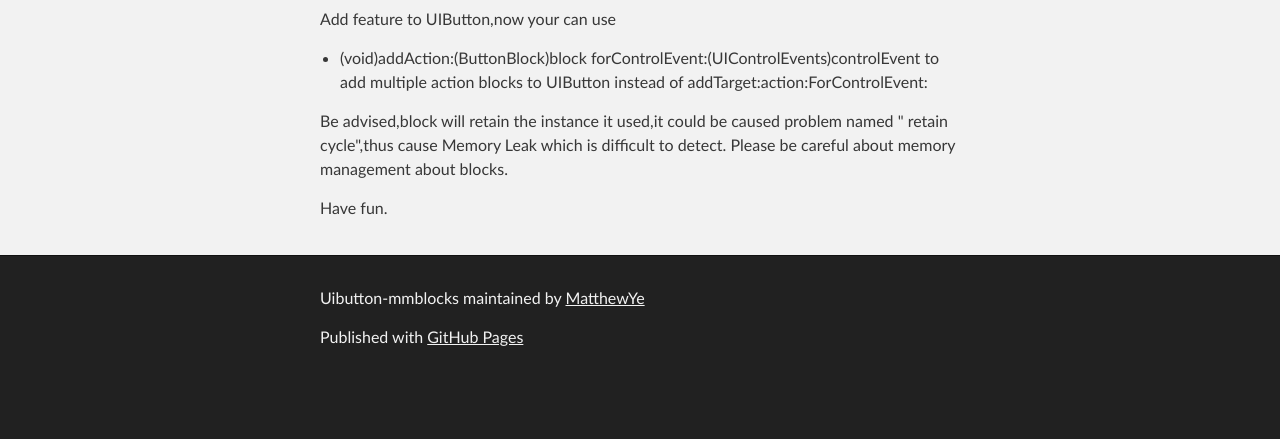
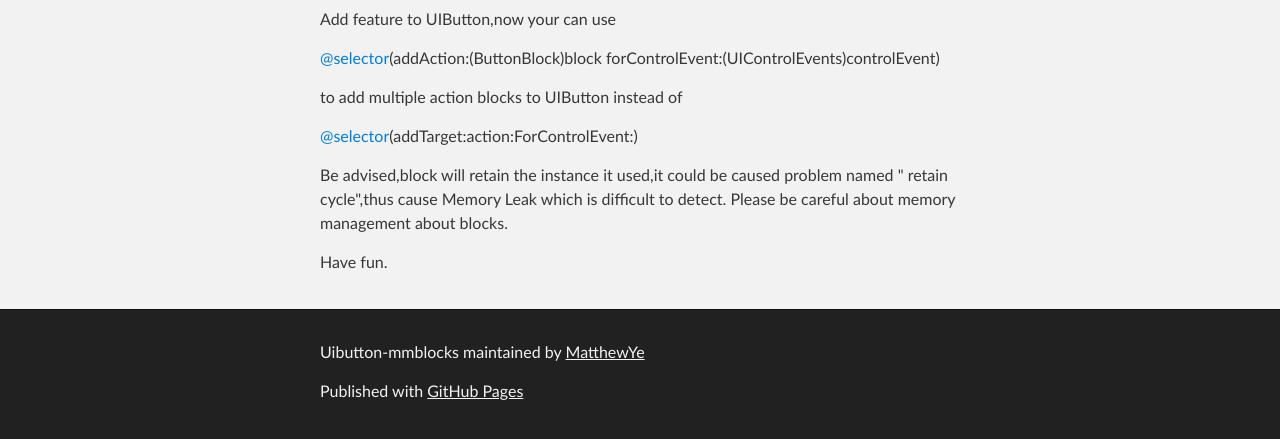
Before and after one commit to MatthewYe/UIButton-MMBlocks, a plain HTML site: page index.html in a window 1280 px wide. Shown: the part 281-720 px from the top of the page. Drawn offline with Linux system fonts and the light colour scheme.

Commit message:
Create gh-pages branch via GitHub

```diff
--- a/index.html
+++ b/index.html
@@ -34,16 +34,15 @@
         <h1>
 <a id="uibutton-mmblocks" class="anchor" href="#uibutton-mmblocks" aria-hidden="true"><span class="octicon octicon-link"></span></a>UIButton-MMBlocks</h1>
 
-<p>Add feature to UIButton,now your can use </p>
+<p>Add feature to UIButton,now your can use</p>
 
-<ul>
-<li>(void)addAction:(ButtonBlock)block
-forControlEvent:(UIControlEvents)controlEvent
-to add multiple action blocks to UIButton instead of addTarget:action:ForControlEvent:</li>
-</ul>
+<p><a href="https://github.com/selector" class="user-mention">@selector</a>(addAction:(ButtonBlock)block forControlEvent:(UIControlEvents)controlEvent)</p>
 
-<p>Be advised,block will retain the instance it used,it could be caused problem named " retain cycle",thus cause Memory Leak which is difficult to detect.
-Please be careful about memory management about blocks.</p>
+<p>to add multiple action blocks to UIButton instead of</p>
+
+<p><a href="https://github.com/selector" class="user-mention">@selector</a>(addTarget:action:ForControlEvent:)</p>
+
+<p>Be advised,block will retain the instance it used,it could be caused problem named " retain cycle",thus cause Memory Leak which is difficult to detect. Please be careful about memory management about blocks.</p>
 
 <p>Have fun.</p>
       </section>
--- a/params.json
+++ b/params.json
@@ -1 +1 @@
-{"name":"Uibutton-mmblocks","tagline":"","body":"# UIButton-MMBlocks\r\n\r\nAdd feature to UIButton,now your can use \r\n- (void)addAction:(ButtonBlock)block\r\n  forControlEvent:(UIControlEvents)controlEvent\r\nto add multiple action blocks to UIButton instead of addTarget:action:ForControlEvent:\r\n\r\nBe advised,block will retain the instance it used,it could be caused problem named \" retain cycle\",thus cause Memory Leak which is difficult to detect.\r\nPlease be careful about memory management about blocks.\r\n\r\nHave fun.\r\n\r\n","google":"","note":"Don't delete this file! It's used internally to help with page regeneration."}
+{"name":"Uibutton-mmblocks","tagline":"","body":"# UIButton-MMBlocks\r\n\r\nAdd feature to UIButton,now your can use\r\n\r\n@selector(addAction:(ButtonBlock)block forControlEvent:(UIControlEvents)controlEvent)\r\n\r\nto add multiple action blocks to UIButton instead of\r\n\r\n@selector(addTarget:action:ForControlEvent:)\r\n\r\nBe advised,block will retain the instance it used,it could be caused problem named \" retain cycle\",thus cause Memory Leak which is difficult to detect. Please be careful about memory management about blocks.\r\n\r\nHave fun.","google":"","note":"Don't delete this file! It's used internally to help with page regeneration."}
```
